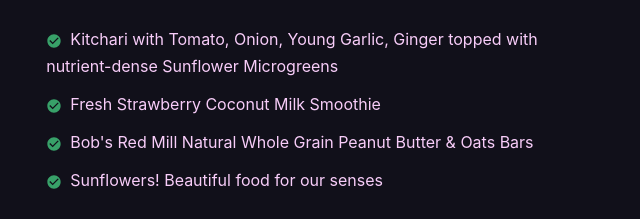
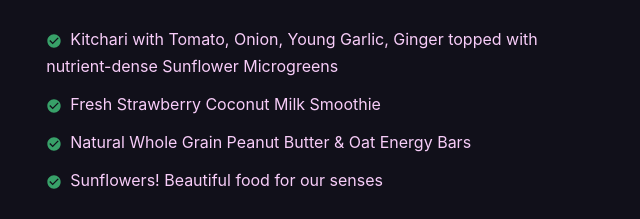
Before and after one commit to natarajgcb/natarajg, a Next.js app: page /festivaloflight in a window 1280 px wide. Shown: the part 1940-2159 px from the top of the page, without its empty margins (318-958 px from the left). Built offline with nearby package versions, Linux system fonts and the light colour scheme.

Commit message:
Minor text updates to Festival of Light page

```diff
--- a/pages/festivaloflight.js
+++ b/pages/festivaloflight.js
@@ -119,7 +119,7 @@ export default function FestivalOfLight() {
         </ListItem>
         <ListItem>
           <ListIcon as={MdCheckCircle} color="green.500" />
-          Bob&#39;s Red Mill Natural Whole Grain Peanut Butter &amp; Oats Bars
+          Natural Whole Grain Peanut Butter &amp; Oat Energy Bars
         </ListItem>
         <ListItem>
           <ListIcon as={MdCheckCircle} color="green.500" />
```
